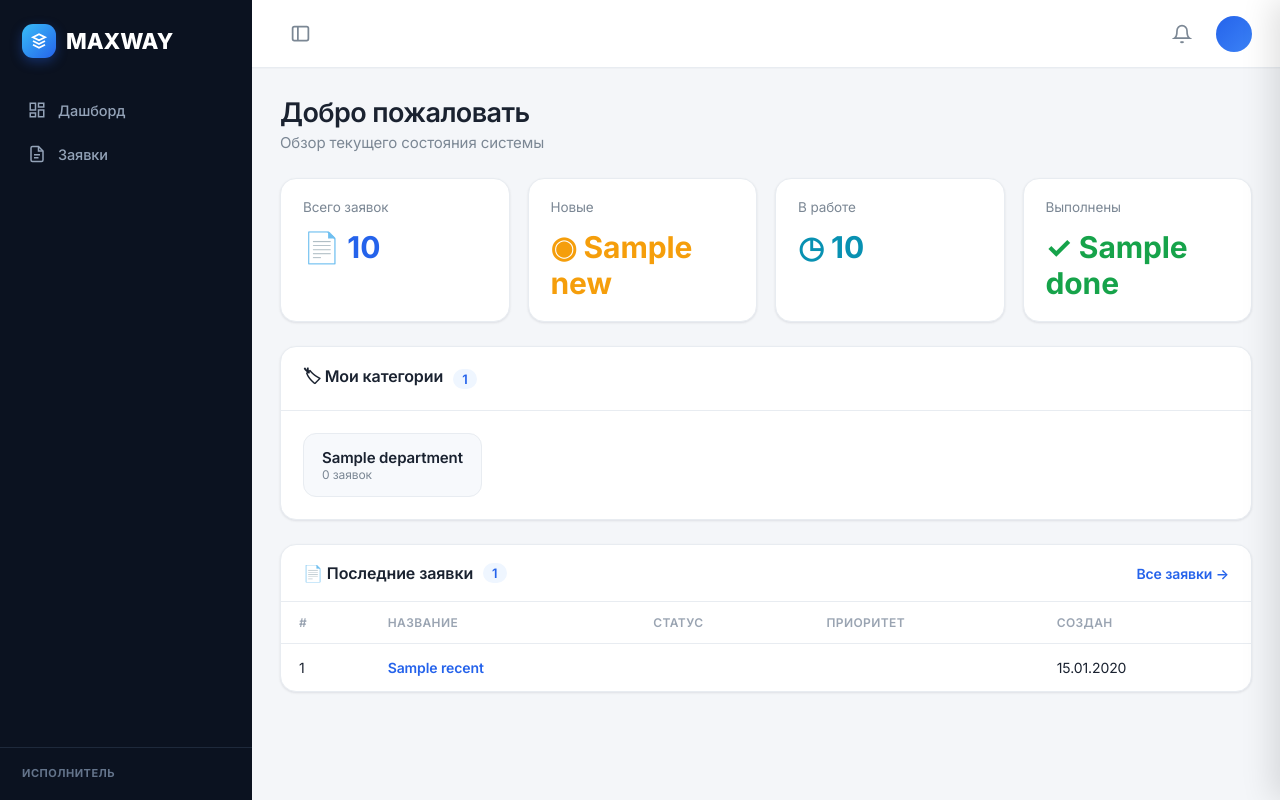
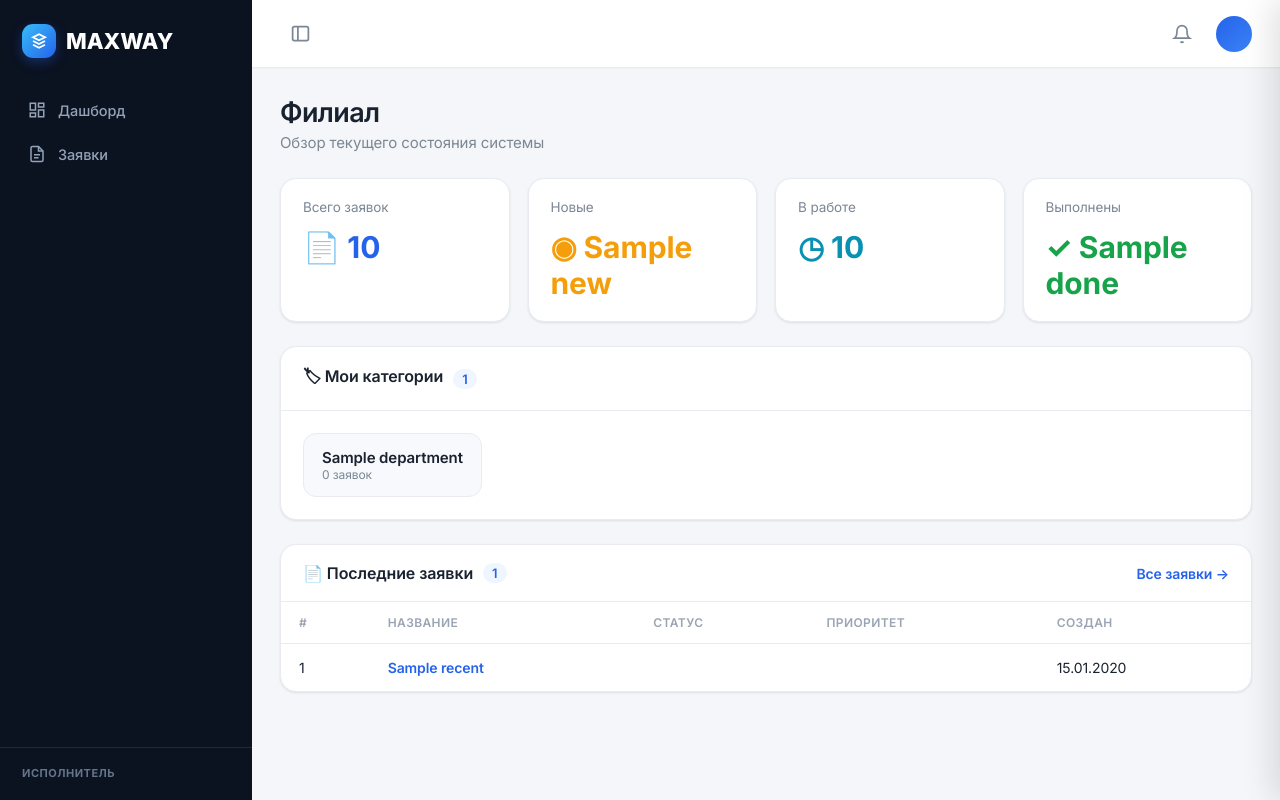
Before and after one commit to Abdullayevsardor/Maxway_flow, a FastAPI app: template templates/dashboard.html in a window 1280 px wide. Run offline with FastAPI, Linux system fonts and the light colour scheme; the template is opened without the code that fills it: most values are stand-ins (such as "Sample title", 1, 10 or a date in 2020); data that the repository does not hold is empty.

```diff
--- a/templates/dashboard.html
+++ b/templates/dashboard.html
@@ -2,7 +2,7 @@
 {% block title %}Дашборд{% endblock %}
 {% block content %}
 <div class="page-head">
-  <div><h1>Добро пожаловать  {{ user.full_name.split(' ')[0] }}</h1><p>Обзор текущего состояния системы</p></div>
+  <div><h1>Филиал  {{ user.full_name.split(' ')[0] }}</h1><p>Обзор текущего состояния системы</p></div>
   <!-- <div class="head-actions">
     <a href="/dashboard" class="btn btn-light">⟳ Обновить</a>
     {% if user.role.value != 'executor' %}
```
